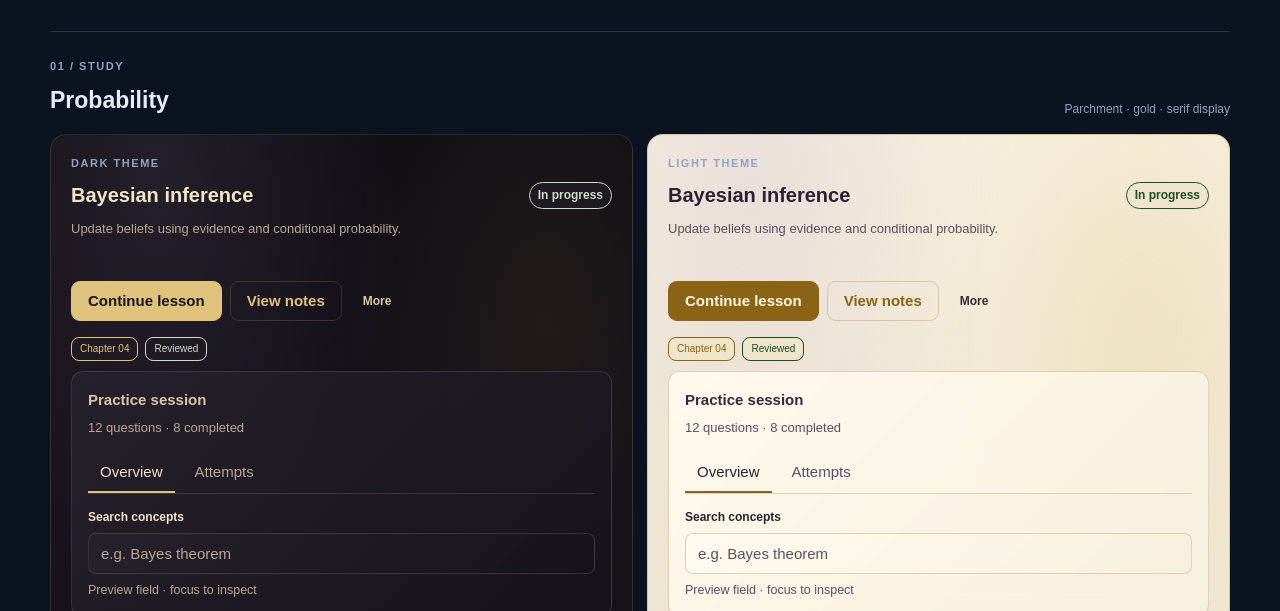
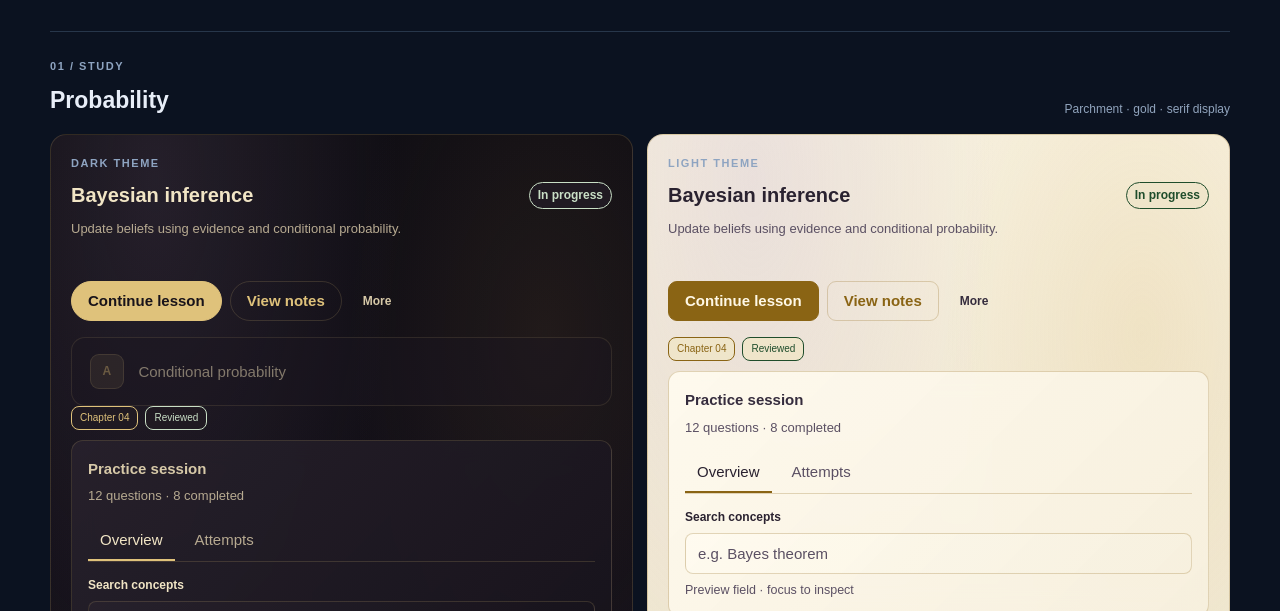
Before and after one commit to guiltythreee/Limitless-Design-System, a website: page preview/index.html in a window 1280 px wide. Shown: the part 189-800 px from the top of the page. Drawn offline with Linux system fonts and the light colour scheme.

Commit message:
feat: add source-mapped selectable option foundation

```diff
--- a/preview/index.html
+++ b/preview/index.html
@@ -32,7 +32,8 @@
         <article class="theme-preview probability dark" data-limitless-design="probability">
           <p class="preview-label">Dark theme</p><div class="sample-top"><h3>Bayesian inference</h3><span class="ds-badge ds-badge--easy">In progress</span></div>
           <p class="sample-copy">Update beliefs using evidence and conditional probability.</p>
-          <div class="sample-actions"><button class="ds-button ds-button--primary">Continue lesson</button><button class="ds-button ds-button--secondary">View notes</button><button class="ds-button ds-button--quiet ds-button--compact">More</button></div>
+          <div class="sample-actions"><button class="ds-button ds-button--primary ds-button--pill">Continue lesson</button><button class="ds-button ds-button--secondary ds-button--pill">View notes</button><button class="ds-button ds-button--quiet ds-button--compact">More</button></div>
+          <button class="ds-option sample-option" type="button" disabled><span class="ds-option__letter">A</span><span>Conditional probability</span></button>
           <div class="sample-chip-row"><span class="ds-chip sample-chip ds-chip--accent">Chapter 04</span><span class="ds-chip sample-chip ds-chip--success">Reviewed</span></div>
           <div class="ds-panel sample-card"><strong>Practice session</strong><p>12 questions · 8 completed</p><div class="sample-tabs ds-tabs" aria-label="Probability preview tabs"><span class="ds-tab is-selected">Overview</span><span class="ds-tab">Attempts</span></div><label class="sample-field-label" for="prob-field">Search concepts</label><input class="ds-field" id="prob-field" placeholder="e.g. Bayes theorem"><small>Preview field · focus to inspect</small></div>
           <div class="sample-card-grid"><article class="ds-card sample-family-card"><strong>Content card</strong><p>Self-contained information with its own spacing and surface.</p></article>
--- a/shared/design-system/tokens.css
+++ b/shared/design-system/tokens.css
@@ -37,6 +37,7 @@
   --ds-field-height: var(--ds-control-height-md);
   --ds-field-height-compact: 2.25rem;
   --ds-button-radius: var(--ds-radius-md);
+  --ds-button-pill-radius: var(--ds-radius-pill);
   --ds-field-radius: var(--ds-radius-sm);
 
   /* Typography and motion */
@@ -119,6 +120,21 @@
   --ds-chip-radius: 8px;
   --ds-chip-font-size: 11px;
   --ds-button-radius: 9px;
+  --ds-option-min-height: 62px;
+  --ds-option-gap: 0.9rem;
+  --ds-option-padding: 1rem 1.1rem;
+  --ds-option-radius: var(--prob-radius-md, 14px);
+  --ds-option-border: color-mix(in srgb, var(--gold) 22%, transparent);
+  --ds-option-background: color-mix(in srgb, var(--panel) 78%, transparent);
+  --ds-option-hover-border: color-mix(in srgb, var(--gold) 60%, transparent);
+  --ds-option-hover-background: color-mix(in srgb, var(--gold) 8%, var(--panel));
+  --ds-option-hover-transform: translateY(-1px);
+  --ds-option-letter-size: 2.15rem;
+  --ds-option-letter-radius: 9px;
+  --ds-option-letter-border: color-mix(in srgb, var(--gold) 25%, transparent);
+  --ds-option-letter-background: color-mix(in srgb, var(--gold) 14%, transparent);
+  --ds-option-letter-color: var(--mutedgold);
+  --ds-option-letter-font-size: 12px;
   --ds-field-radius: 8px;
   --ds-panel-radius: var(--prob-radius-md, 12px);
   --ds-card-radius: 18px;
--- a/src/components.css
+++ b/src/components.css
@@ -72,6 +72,63 @@
 
 :where([data-limitless-design]) .ds-button--full {
   width: 100%;
+}
+
+:where([data-limitless-design]) .ds-button--pill {
+  border-radius: var(--ds-button-pill-radius, var(--ds-radius-pill));
+}
+
+:where([data-limitless-design]) .ds-option {
+  display: flex;
+  align-items: center;
+  gap: var(--ds-option-gap, var(--ds-space-3));
+  box-sizing: border-box;
+  width: 100%;
+  min-width: 0;
+  min-height: var(--ds-option-min-height, 0);
+  padding: var(--ds-option-padding, var(--ds-space-3));
+  border: 1px solid var(--ds-option-border, var(--ds-color-border));
+  border-radius: var(--ds-option-radius, var(--ds-radius-md));
+  background: var(--ds-option-background, var(--ds-color-surface));
+  color: var(--ds-color-text);
+  font: inherit;
+  text-align: left;
+  cursor: pointer;
+  transition:
+    border-color var(--ds-motion-fast) var(--ds-ease-standard),
+    background-color var(--ds-motion-fast) var(--ds-ease-standard),
+    transform var(--ds-motion-fast) var(--ds-ease-standard);
+}
+
+:where([data-limitless-design]) .ds-option:hover:not(:disabled) {
+  border-color: var(--ds-option-hover-border, var(--ds-color-accent));
+  background: var(--ds-option-hover-background, var(--ds-color-surface-raised));
+  transform: var(--ds-option-hover-transform, none);
+}
+
+:where([data-limitless-design]) .ds-option:focus-visible {
+  outline: 2px solid var(--ds-color-focus);
+  outline-offset: 2px;
+}
+
+:where([data-limitless-design]) .ds-option:disabled {
+  opacity: 0.55;
+  cursor: not-allowed;
+}
+
+:where([data-limitless-design]) .ds-option__letter {
+  display: inline-flex;
+  flex: 0 0 var(--ds-option-letter-size, 2rem);
+  width: var(--ds-option-letter-size, 2rem);
+  height: var(--ds-option-letter-size, 2rem);
+  align-items: center;
+  justify-content: center;
+  border: 1px solid var(--ds-option-letter-border, transparent);
+  border-radius: var(--ds-option-letter-radius, 50%);
+  background: var(--ds-option-letter-background, var(--ds-color-surface-raised));
+  color: var(--ds-option-letter-color, var(--ds-color-muted));
+  font-size: var(--ds-option-letter-font-size, var(--ds-text-xs));
+  font-weight: 700;
 }
 
 :where([data-limitless-design]) .ds-button[aria-busy="true"] {
@@ -524,7 +581,12 @@
 
 
 @media (prefers-reduced-motion: reduce) {
-  :where([data-limitless-design]) .ds-progress > span {
+  :where([data-limitless-design]) .ds-progress > span,
+  :where([data-limitless-design]) .ds-option {
     transition: none;
   }
+
+  :where([data-limitless-design]) .ds-option:hover:not(:disabled) {
+    transform: none;
+  }
 }
```
Also changed, not shown: docs/component-contracts.md (+2 -1 lines), docs/component-mapping-spec.md (+1 -1 lines), scripts/test-design-system-contract.mjs (+4 -4 lines).
